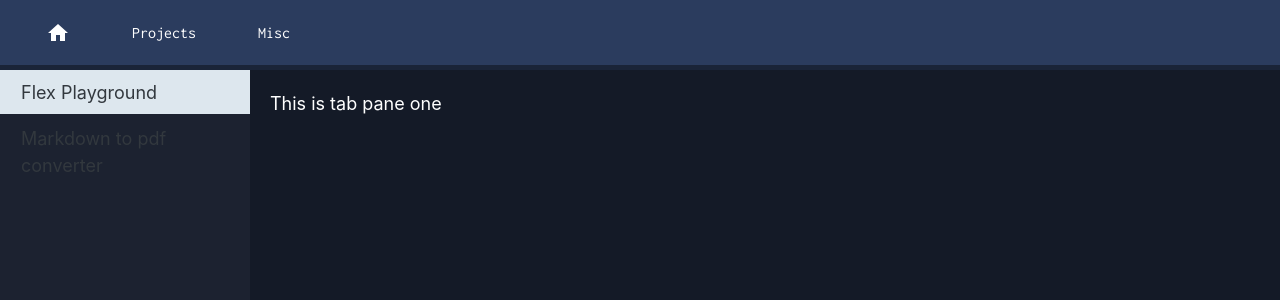
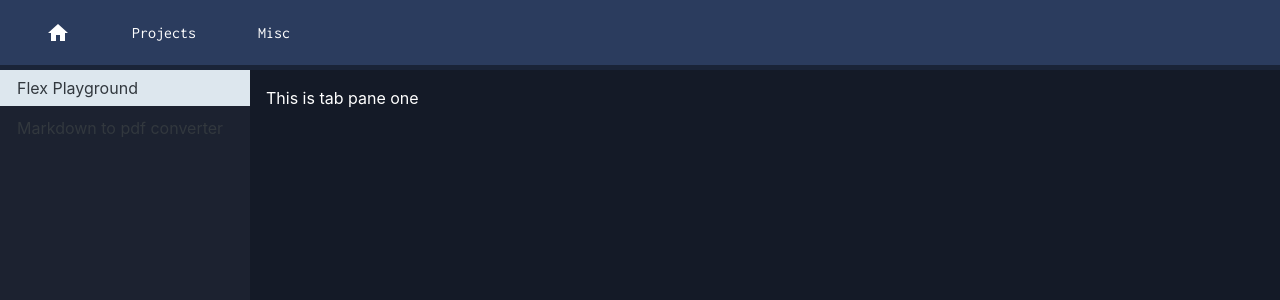
Before and after one commit to scoogii/portfolio, a Next.js app: page /misc in a window 1280 px wide. Shown: the top 300 px of the page. Built offline with nearby package versions, Linux system fonts and the light colour scheme.

Commit message:
remove mui root styling

```diff
--- a/app/misc/page.jsx
+++ b/app/misc/page.jsx
@@ -22,8 +22,6 @@ const Misc = () => {
     width: "100%",
     height: "100%",
     background: "transparent",
-    ".JoyTabs-root": { color: "red" },
-    ".JoyTabs-root.selected": { color: "red" },
   };
 
   const tabListStyle = {
@@ -33,15 +31,9 @@ const Misc = () => {
     overflow: "auto",
     scrollSnapType: "x mandatory",
     "&::-webkit-scrollbar": { display: "none" },
-    ".JoyTabList-root": { color: "red" },
-    ".JoyTabList-root.selected": { color: "red" },
   };
 
-  const tabStyle = {
-    font: "inherit",
-    ".JoyTab-root": { color: "red" },
-    ".JoyTab-root.selected": { color: "red" },
-  };
+  const tabStyle = {};
 
   const tabPanelStyle = {
     color: "white",
@@ -56,7 +48,7 @@ const Misc = () => {
         <Tabs
           aria-label="tabs"
           orientation={smallScreen ? "horizontal" : "vertical"}
-          size={smallScreen ? "sm" : "lg"}
+          size={smallScreen ? "sm" : "md"}
           defaultValue={0}
           sx={tabWrapperStyle}
         >
```
